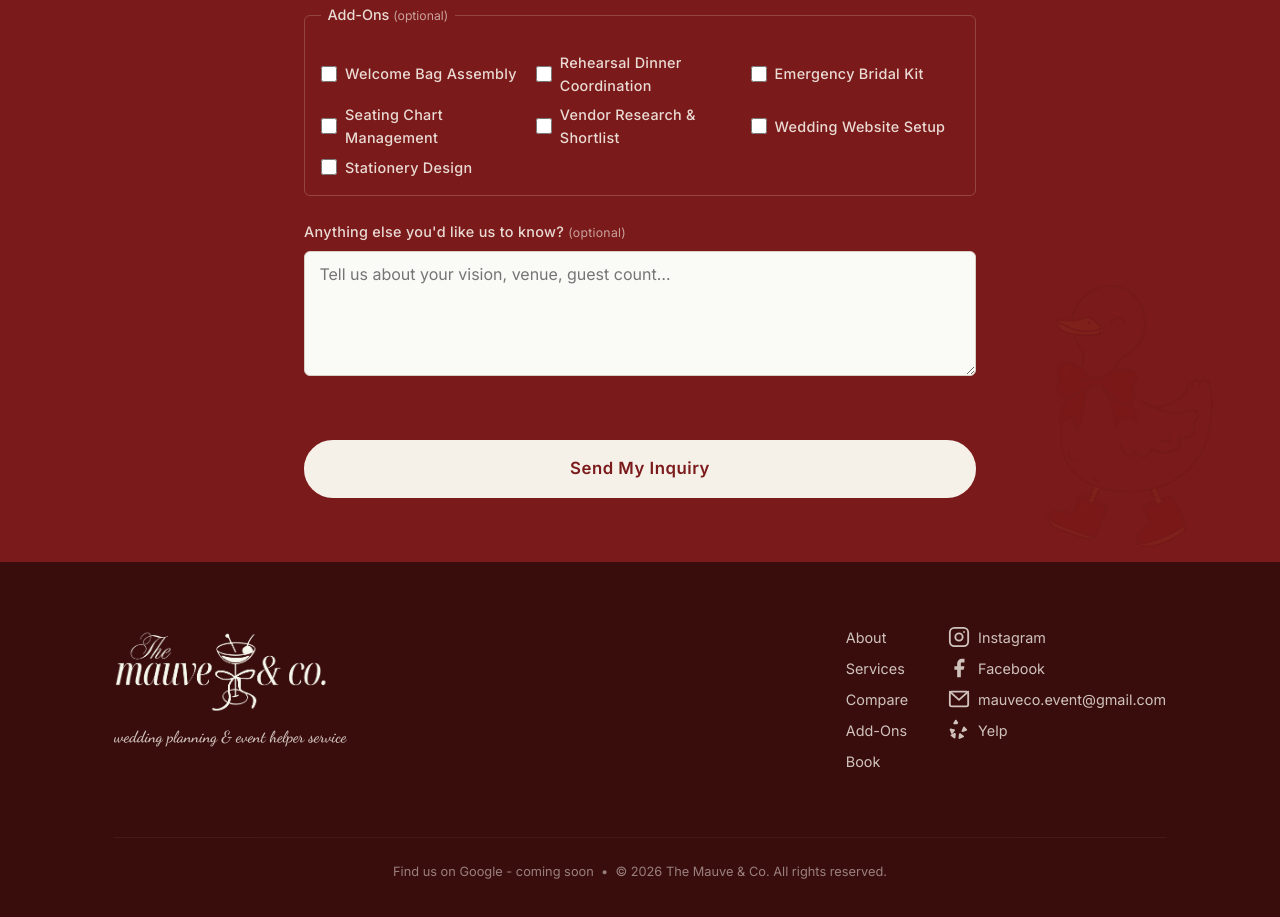
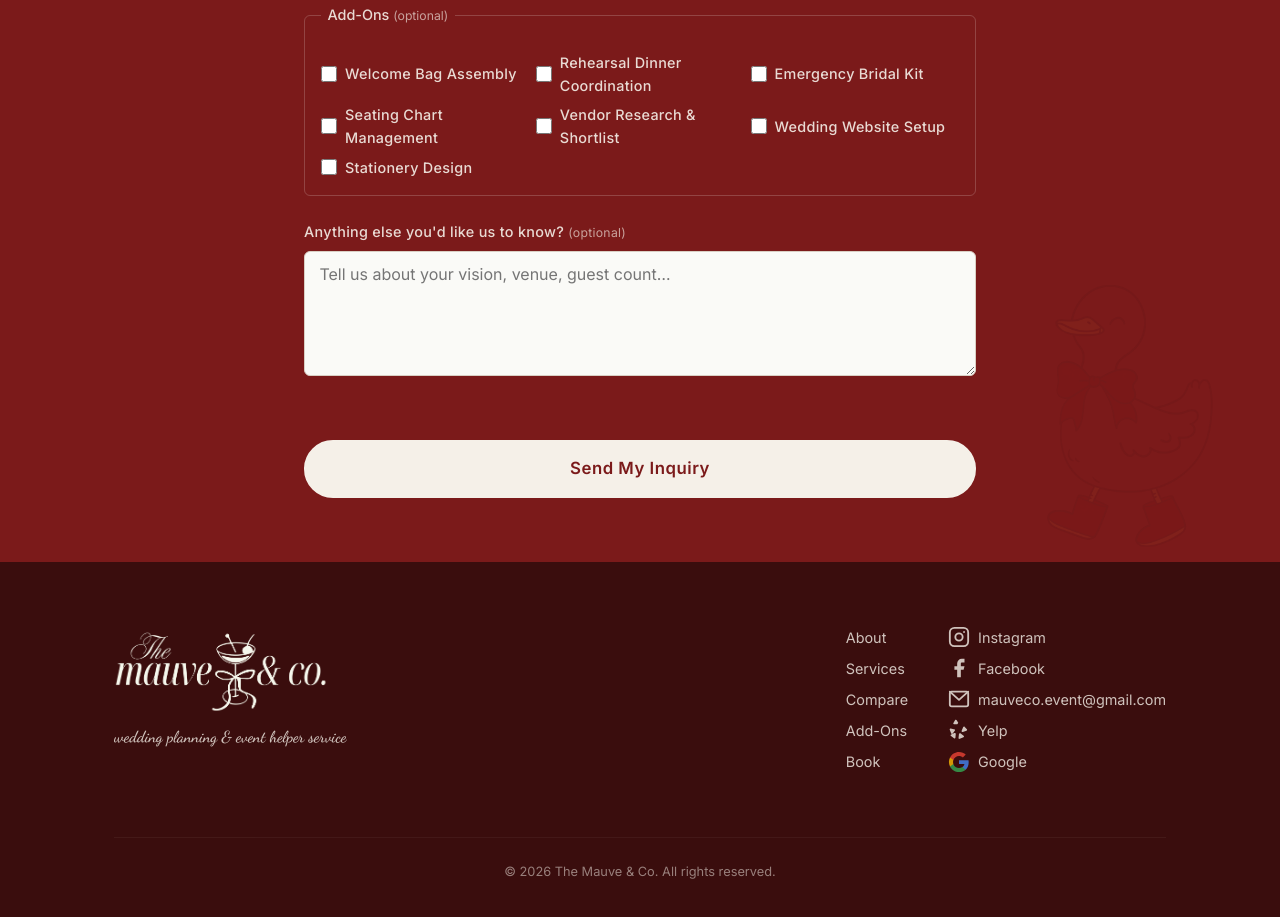
Before and after one commit to macyso12/mauve-co, a plain HTML site: page index.html in a window 1280 px wide. Shown: the part 5630-6547 px from the top of the page. Drawn offline with nearby package versions, Linux system fonts and the light colour scheme; a web font is replaced by a local one.

Commit message:
deploy: 72dde7f4f2e5bec72dea5f5bb8f6cca71460a885

```diff
--- a/index.html
+++ b/index.html
@@ -252,8 +252,12 @@
             <svg aria-hidden="true" width="22" height="22" viewBox="0 0 24 24" fill="currentColor"><path d="M20.16 12.73l-4.06 1.42c-.8.28-1.53-.5-1.21-1.29l1.7-4c.3-.7 1.22-.8 1.67-.17l2.36 2.58c.46.5.24 1.24-.46 1.46zm-8.2 3.57l-.44 4.28c-.08.77.67 1.33 1.38 1.03l3.94-1.72c.7-.3.8-1.27.17-1.72l-3.5-2.56c-.63-.46-1.48-.03-1.55.69zm-4.4-1.23L3.5 16.95c-.72.3-.84 1.27-.21 1.73l3.26 2.38c.63.46 1.49.04 1.56-.74l.35-3.9c.07-.77-.67-1.35-1.4-1.08l-.5.19zm-.3-3.5L3 10.43c-.74-.18-1.38.53-1.1 1.25l1.5 3.97c.28.74 1.24.86 1.7.21l2.3-3.1c.46-.63.06-1.5-.74-1.46l-.5.02zm4.02-7.13L9.5 1.36c-.3-.7-1.27-.8-1.7-.15L5.92 4.3c-.43.65-.03 1.5.73 1.47l3.2-.13c.77-.03 1.22-.9.8-1.59l-.17-.2.01.12z"/></svg>
             Yelp
           </a>
+          <a href="https://share.google/Fx36SIFzuFAzb2SdJ" target="_blank" rel="noopener noreferrer" aria-label="Find us on Google" class="social-link">
+            <svg aria-hidden="true" width="22" height="22" viewBox="0 0 24 24" fill="currentColor"><path d="M22.56 12.25c0-.78-.07-1.53-.2-2.25H12v4.26h5.92c-.26 1.37-1.04 2.53-2.21 3.31v2.77h3.57c2.08-1.92 3.28-4.74 3.28-8.09z" fill="#4285F4"/><path d="M12 23c2.97 0 5.46-.98 7.28-2.66l-3.57-2.77c-.98.66-2.23 1.06-3.71 1.06-2.86 0-5.29-1.93-6.16-4.53H2.18v2.84C3.99 20.53 7.7 23 12 23z" fill="#34A853"/><path d="M5.84 14.09c-.22-.66-.35-1.36-.35-2.09s.13-1.43.35-2.09V7.07H2.18C1.43 8.55 1 10.22 1 12s.43 3.45 1.18 4.93l3.66-2.84z" fill="#FBBC05"/><path d="M12 5.38c1.62 0 3.06.56 4.21 1.64l3.15-3.15C17.45 2.09 14.97 1 12 1 7.7 1 3.99 3.47 2.18 7.07l3.66 2.84c.87-2.6 3.3-4.53 6.16-4.53z" fill="#EA4335"/></svg>
+            Google
+          </a>
         </div>
-        <p class="footer-copy">Find us on Google - coming soon &nbsp;&bull;&nbsp; &copy; 2026 The Mauve &amp; Co. All rights reserved.</p>
+        <p class="footer-copy">&copy; 2026 The Mauve &amp; Co. All rights reserved.</p>
       </div>
     </footer>
 
```
